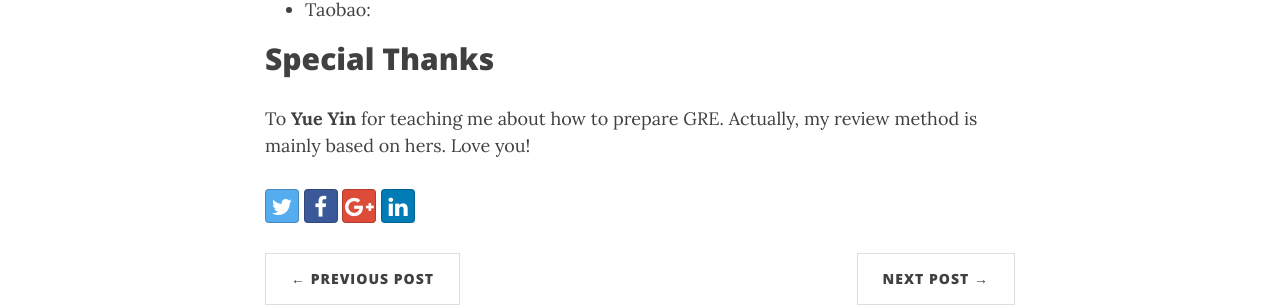
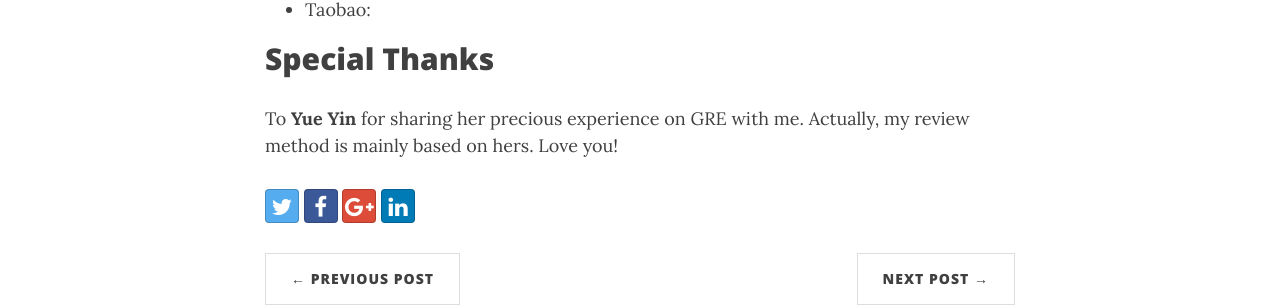
Before and after one commit to softwarelight/ZhijianJiang, a Jekyll site: the page built from _posts/2016-09-26-GRE-Experience.md, in a window 1280 px wide and 1244 px high. Shown: the part 615-922 px from the top of the window. Built offline with Jekyll 4.4.1, drawn with Linux system fonts in a browser that asks for light colours; nearby versions of some CDN libraries.

Commit message:
Update 2016-09-26-GRE-Experience.md

```diff
--- a/_posts/2016-09-26-GRE-Experience.md
+++ b/_posts/2016-09-26-GRE-Experience.md
@@ -15,4 +15,4 @@ Luckily, I got 154 (Verbal) + 168 (Quantitive) = 322 the first time I took GRE a
 * Taobao:
 
 ## Special Thanks
-To **Yue Yin** for teaching me about how to prepare GRE. Actually, my review method is mainly based on hers. Love you!
+To **Yue Yin** for sharing her precious experience on GRE with me. Actually, my review method is mainly based on hers. Love you!
```
